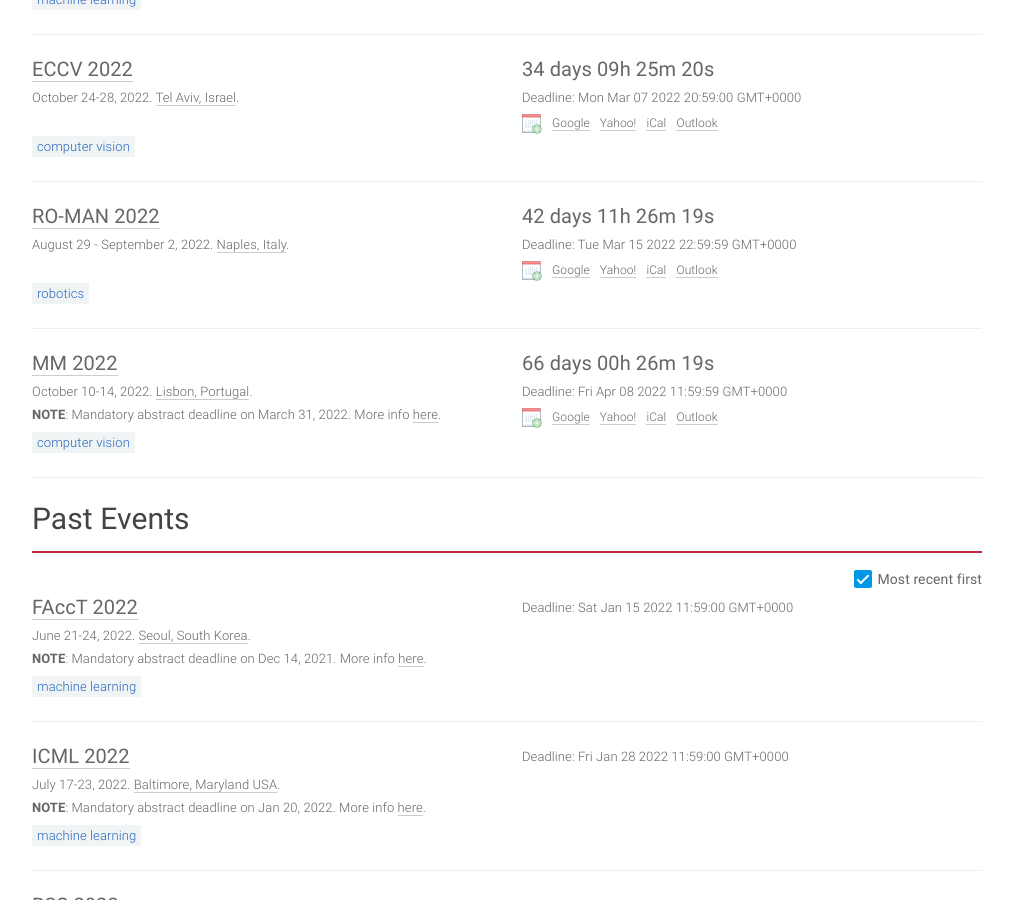
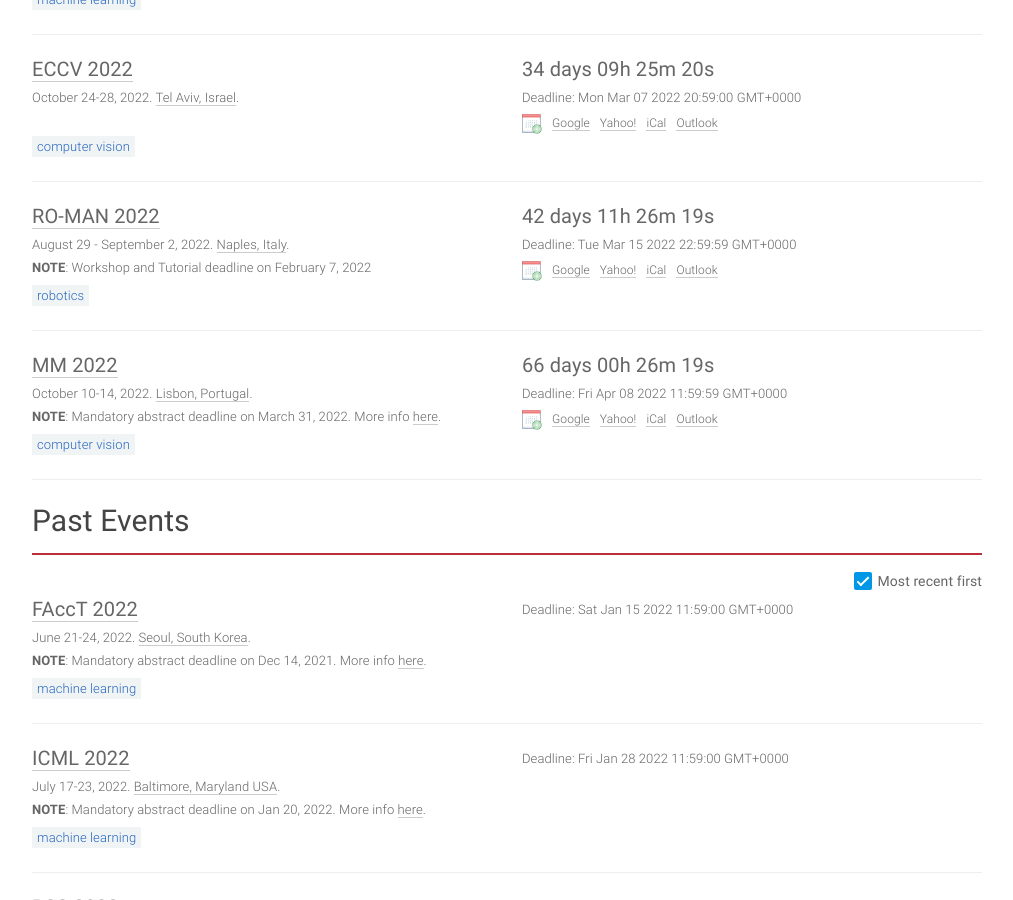
Before and after one commit to paperswithcode/ai-deadlines, a Jekyll site: the page built from index.html, in a window 1280 px wide and 900 px high, scrolled down 1047 px. Shown: the whole window, without its empty margins (133-1146 px from the left). Built offline with Jekyll 4.4.1, drawn with Linux system fonts in a browser that asks for light colours; comment, search, counter and statistics services are not loaded.

Commit message:
Update conferences.yml

```diff
--- a/_data/conferences.yml
+++ b/_data/conferences.yml
@@ -832,9 +832,10 @@
   hindex: 29
   year: 2022
   id: ro-man22
-  link: http://http://www.ro-man2022.org/
+  link: http://www.ro-man2022.org/
   deadline: '2022-03-15 23:59:59'
   timezone: UTC+1
   date: August 29 - September 2, 2022
   place: Naples, Italy
   sub: RO
+  note: '<b>NOTE</b>: Workshop and Tutorial deadline on February 7, 2022'
```
